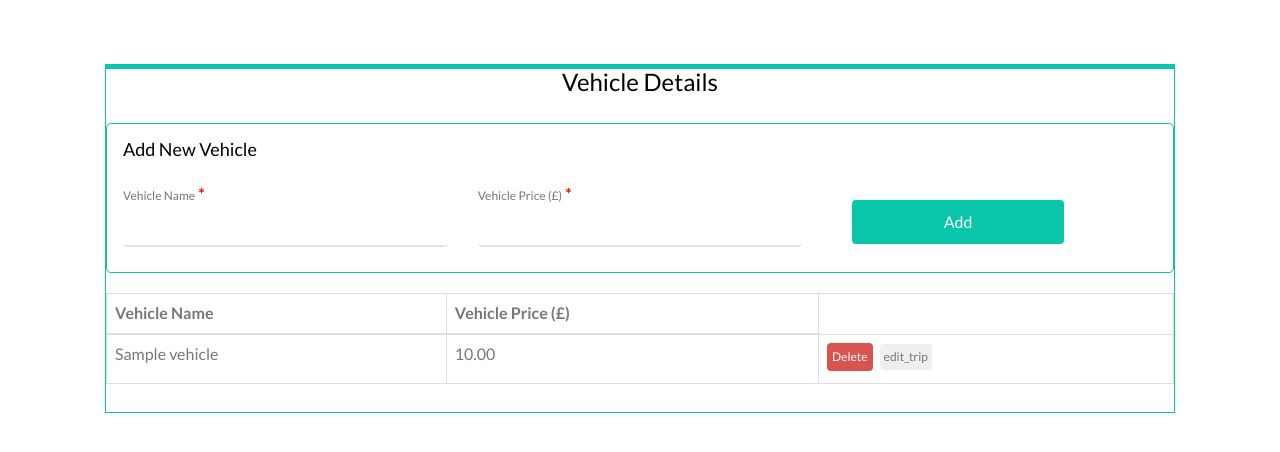
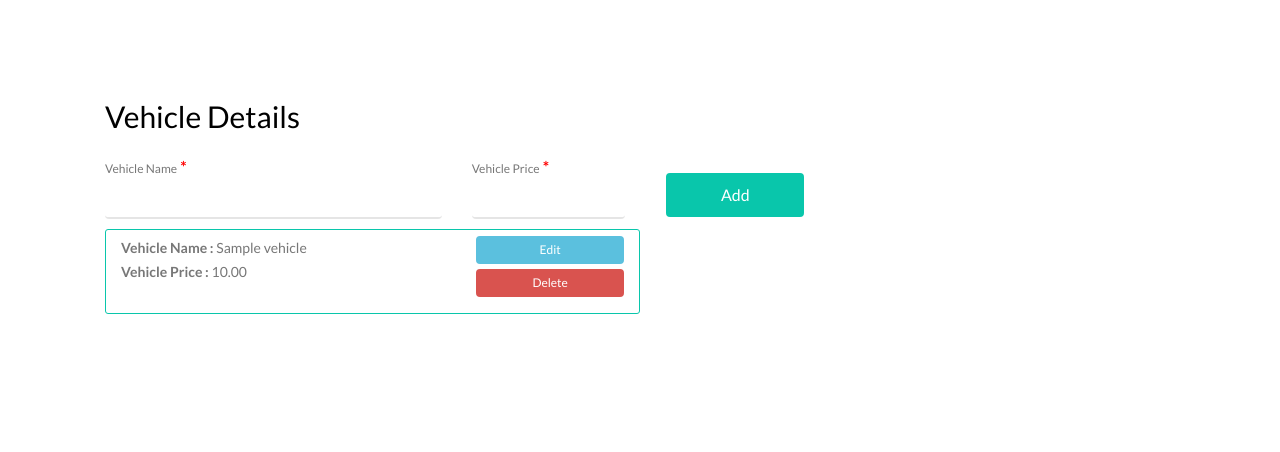
Before and after one commit to JayaniSumudini/Golf-Travel-Tracker, a PHP site: page /admin/manageVehical.php in a window 1280 px wide. Shown: the part 132-584 px from the top of the page. Run offline with PHP 8.4, Linux system fonts and the light colour scheme; the visitor is signed in with stand-in values (Sample User, id 1); tables that the repository leaves empty hold one stand-in row (values such as "Sample post"); some libraries are stand-ins or nearby versions.

Commit message:
vehical add and delete

```diff
--- a/admin/index.php
+++ b/admin/index.php
@@ -177,6 +177,10 @@ $conn = connection();
 
                             <?php
                         }
+                    }else{
+                        ?>
+                        <h3 align="center" style="color: #adadad">No Party Available</h3>
+                        <?php
                     }
                     ?>
                 </div>
--- a/admin/manageVehical.php
+++ b/admin/manageVehical.php
@@ -1,11 +1,28 @@
 <?php
 session_start();
-$delete_error = "";
+$delete_error = $added_error = "";
+//$_SESSION['is_edit'] = false;
 if (!isset($_SESSION['user']) || !isset($_SESSION['user_role'])) {
     header("Location:../login");
 } elseif ($_SESSION['user_role'] != 'ADMIN') {
     header("Location:../login");
 }
+
+
+if (isset($_POST['save'])) {
+    /*$vehicle_name_input = isset($_POST['vehicle_name_input']) ? $_POST['vehicle_name_input'] : "";
+    $vehicle_price_input = isset($_POST['vehicle_price_input']) ? $_POST['vehicle_price_input'] : "";
+    $insertQuery = "INSERT INTO vehicle (vehicle_name,vehicle_price)
+                    VALUES ('$vehicle_name_input',$vehicle_price_input)";
+    if ($conn->query($insertQuery)) {
+
+    } else {
+        $added_error = "error while insert data";
+    }*/
+
+    $_SESSION['is_edit'] = false;
+}
+
 
 ?>
 
@@ -95,9 +112,7 @@ $conn = connection();
                     <span class="icon-bar"></span>
                     <span class="icon-bar"></span>
                 </button>
-                <!--			<a class="navbar-brand" href="#">Admin Panel</a>-->
             </div>
-            <!-- Collect the nav links, forms, and other content for toggling -->
             <div class="collapse navbar-collapse" id="bs-sidebar-navbar-collapse-1">
                 <ul class="nav navbar-nav">
                     <li><a href="/web/admin/">Home<span style="font-size:16px;"
@@ -111,161 +126,117 @@ $conn = connection();
         </div>
     </nav>
 
+    <!--car edit-->
+    <div class="row">
+        <div class="col-md-12 col-md-offset-0 text-left">
 
-    <!--car edit-->
             <div class="row row-mt-15em" style="margin-top: 4em;">
-        <div class="col-md-12 animate-box" data-animate-effect="fadeInRight">
-            <div class="form-wrap"
-                 style="box-shadow: none; border: 1px solid #09C6AB; border-top: 5px solid #09C6AB;">
-                <div class="tab">
-                    <div class="tab-content">
-                        <div id="trip" class="tab-content-inner active">
-                            <!--                            <h3 id="title_user" style="text-align:center">Plan your trip</h3>-->
-                            <h3 id="title_admin" style="text-align:center">Vehicle Details</h3>
-                            <!--                            --><?php
-                            //                            if ($_SESSION['user_role'] == 'ADMIN') {
-                            //                                ?>
-                            <!--                                <script type="text/javascript">$('#title_user').hide()</script>-->
-                            <!--                                --><?php
-                            //                            }
-                            //                            ?>
-                            <!--                            --><?php
-                            //                            if ($_SESSION['user_role'] != 'ADMIN') {
-                            //                                ?>
-                            <!--                                <script type="text/javascript">$('#title_admin').hide()</script>-->
-                            <!--                                --><?php
-                            //                            }
-                            //                            ?>
-                            <form role="form" action="index.php" method="post">
-                                <div class="row form-group">
-                                    <span style="-webkit-text-fill-color: red" id="errorSpan"></span>
-                                </div>
+                <div class="col-md-12  mt-text animate-box" data-animate-effect="fadeInUp"
+                     style="margin-top:1em">
 
-                                <div style="border:solid 1px #09C6AB;border-radius: 5px; padding: 16px;margin-bottom: 20px"
-                                     id="div1">
-                                    <!--                                    <?php
-/*                                                                        if ($_SESSION['user_role'] == 'ADMIN') {
-                                                                            */?>
-                                                                            <script type="text/javascript">$('#div1').hide()</script>
-                                                                            --><?php
-/*                                                                        }
-                                                                        */?>
-                                    <h4>Add New Vehicle</h4>
-                                   <!--                                     <span style="font-weight: bold;color: red">
-                                    <?php /*echo($itineary_error); */?></span>-->
+                    <h2>Vehicle Details</h2>
+                    <form role="form" action='manageVehical.php' method='POST'>
                         <div class="row form-group" id="isSelect">
                             <div class="col-md-4">
                                 <label>Vehicle Name</label>
                                 <span style="font-weight: bold;color: red">*</span>
-                                            <input type="text"
-                                                   id="vehicle_name"
-                                                   name="vehicle_name"
+                                <input type="text" required
+                                       id="vehicle_name_input"
+                                       name="vehicle_name_input"
                                        class="form-control">
                             </div>
 
-                                        <div class="col-md-4">
-                                            <label>Vehicle Price (£)</label>
+                            <div class="col-md-2">
+                                <label>Vehicle Price</label>
                                 <span style="font-weight: bold;color: red">*</span>
-                                            <input type="number" id="vehicle_price"
-                                                   name="vehicle_price"
+                                <input type="text" required
+                                       id="vehicle_price_input"
+                                       name="vehicle_price_input"
                                        class="form-control">
                             </div>
-
-                                        <div class="col-md-3">
-                                            <label></label>
+                            <div class="col-md-2">
                                     <input type="submit" id="add" name="add"
                                            class="btn btn-sm btn-primary " value="Add"
                                            style="float: right;margin-top: 20px; width: 90%">
                             </div>
                         </div>
+                        <?php
+                        if (isset($_POST['add'])) {
+                            $vehicle_name_input = isset($_POST['vehicle_name_input']) ? $_POST['vehicle_name_input'] : "";
+                            $vehicle_price_input = isset($_POST['vehicle_price_input']) ? $_POST['vehicle_price_input'] : "";
+                            $insertQuery = "INSERT INTO vehicle (vehicle_name,vehicle_price)
+                                            VALUES ('$vehicle_name_input',$vehicle_price_input)";
+                            if ($conn->query($insertQuery)) {
+
+                            } else {
+                                $added_error = "error while insert data";
+                            }
+                        }
+
+
+                        ?>
+                    </form>
+                    <?php
+                    $query = "SELECT * FROM vehicle ORDER BY vehicle_id";
+                    $result = $conn->query($query);
+                    if ($result->num_rows > 0) {
+                        while ($row = $result->fetch_assoc()) {
+                            ?>
+                            <div class="col-md-6"
+                                 style="border: 1px solid #09C6AB;padding:6px 15px;margin-bottom: 3px;border-radius: 3px; font-size: 14px">
+                                <div class="row">
+
+                                    <div class="col-sm-8">
+                                        <b>Vehicle Name : </b><?php echo($row["vehicle_name"]); ?><br>
+                                        <b>Vehicle Price : </b><?php echo($row["vehicle_price"]); ?><br>
+                                        <br>
                                     </div>
-
-                                <div class="row form-group">
-                                    <div class="col-md-12" style="overflow-x:auto; width: 100%">
-                                        <table class="table table-bordered">
-                                            <thead>
-                                            <tr style="font-weight: 800;">
-                                                <th>Vehicle Name</th>
-                                                <th>Vehicle Price (£)</th>
-                                            </tr>
-                                            </thead>
-                                            <tbody>
-                                            <?php
-                                            $query = "SELECT * FROM vehicle";
-
-                                            $vehicleList = $conn->query($query);
-                                            if ($vehicleList->num_rows > 0) {
-                                                while ($rowValue = $vehicleList->fetch_assoc()) {
-                                                    ?>
-                                                    <tr>
-                                                        <td><?php echo($rowValue["vehicle_name"]); ?></td>
-                                                        <td><?php echo($rowValue["vehicle_price"]); ?></td>
-                                                        <td>
-                                                            <form method="post" action="">
+                                    <div class="col-sm-4">
+                                        <form role="form" action='manageVehical.php' method='POST'>
                                             <input type='hidden' name='vehicle_id'
-                                                                       value='<?php echo($rowValue["vehicle_id"]); ?> '>
-                                                                <input type="submit"
-                                                                       class="btn btn-sm btn-danger"
+                                                   value='<?php echo($row["vehicle_id"]); ?> '>
+                                            <input type="submit" class="btn btn-sm btn-info btn-block"
+                                                   id="edit" name="edit"
+                                                   value="Edit" style="font-size: 12px; padding: 3px;">
+                                            <input type="submit" class="btn btn-sm btn-danger btn-block"
                                                    id="delete" name="delete"
-                                                                       value="Delete"
-                                                                       style="font-size: 12px; padding: 3px;">
-
-                                                                <span style="font-weight: bold;color: red"><?php echo($delete_error); ?></span>
-                                                                <input type="submit"
-                                                                       class="btn btn-sm "
-                                                                       id="edit_trip" name="edit_trip"
-                                                                       value="edit_trip"
-                                                                       style="font-size: 12px; padding: 3px;">
+                                                   value="Delete" style="font-size: 12px; padding: 3px;">
                                         </form>
-                                                        </td>
                                         <?php
                                         if (isset($_POST['delete'])) {
-                                                            $vehicle_id = $rowValue["vehicle_id"];
+                                            $vehicle_id = isset($_POST['vehicle_id']) ? $_POST['vehicle_id'] : "";
                                             $queryDelete = "DELETE FROM vehicle WHERE vehicle_id='$vehicle_id'";
                                             if ($conn->query($queryDelete)) {
                                                 print("<script>
-//                                                                                alert('Party removed');
                                                                                 window.location.href='../admin/manageVehical.php';
                                                                                 </script>");
                                             } else {
                                                 $delete_error = "Error when remove ! ";
                                             }
-                                                            $_POST = array();
                                         }
 
+                                        if (isset($_POST['edit'])) {
 
-                                                        if (isset($_POST['edit_trip'])) {
-                                                            $vehicle_id2 = isset($_POST['vehicle_id']) ? $_POST['vehicle_id'] : "";
-                                                            $query2 = "SELECT * FROM vehicle WHERE vehicle_id='$vehicle_id2'";
-                                                            $result2 = $conn->query($query2);
-                                                            $row2 = $result2->fetch_assoc();
-                                                            $_SESSION['editTrip'] = $row2;
-//                                                            /*print("<script>
-//                                                                                window.location.href='../tripEdit';
-//                                                                                    </script>");*/
                                         }
+                                        ?>
+                                    </div>
 
-                                                        ?>
-                                                    </tr>
+                                </div>
+                            </div>
 
                             <?php
                         }
+                    } else {
+                        ?>
+                        <h3 align="center" style="color: #adadad">No Vehicles Available</h3>
+                        <?php
                     }
                     ?>
-                                            </tbody>
-                                        </table>
-                                    </div>
-                                </div>
-                            </form>
-
                 </div>
 
             </div>
         </div>
     </div>
-        </div>
-    </div>
-
     <!--end car edit-->
 </div>
 
@@ -297,13 +268,13 @@ $conn = connection();
 <!-- Main -->
 <script src="../js/main.js"></script>
 
-<script> $(document).ready(function () {
-
-        $('#sidebarCollapse').on('click', function () {
-            $('#sidebar').toggleClass('active');
-        });
-
-    });</script>
+<!--<script> $(document).ready(function () {-->
+<!---->
+<!--        $('#sidebarCollapse').on('click', function () {-->
+<!--            $('#sidebar').toggleClass('active');-->
+<!--        });-->
+<!---->
+<!--    });</script>-->
 
 </body>
 </html>
--- a/sql/data.sql
+++ b/sql/data.sql
@@ -311,4 +311,5 @@ INSERT INTO vehicle
 VALUES
   ('Saloon (2 seats)',1.8),
   ('Van (6 seats)',2),
+  ('Bus',3),
   ('Van + Traier (8 seats)',2.1);
```
Lines whose indentation alone changed are shown as unchanged.
